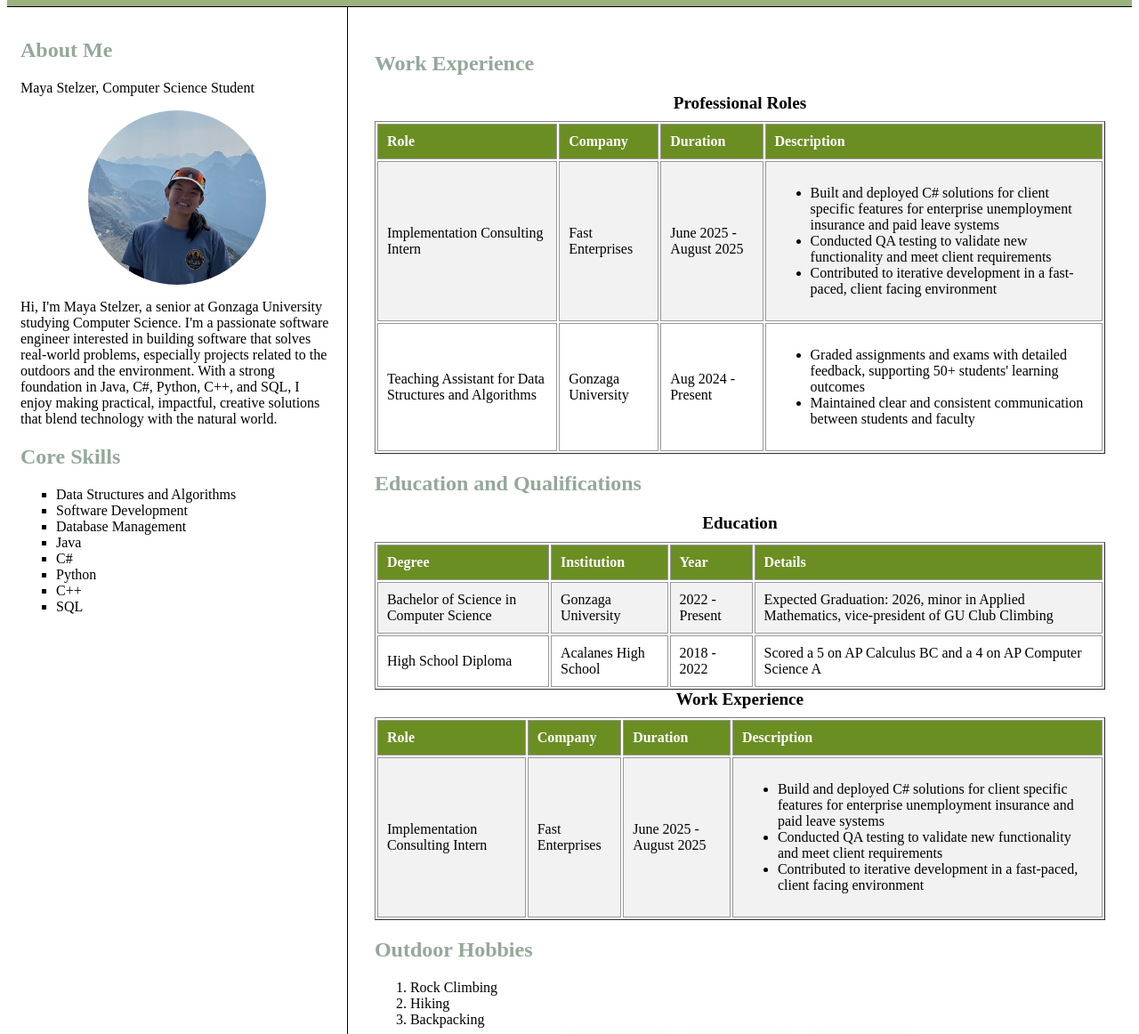
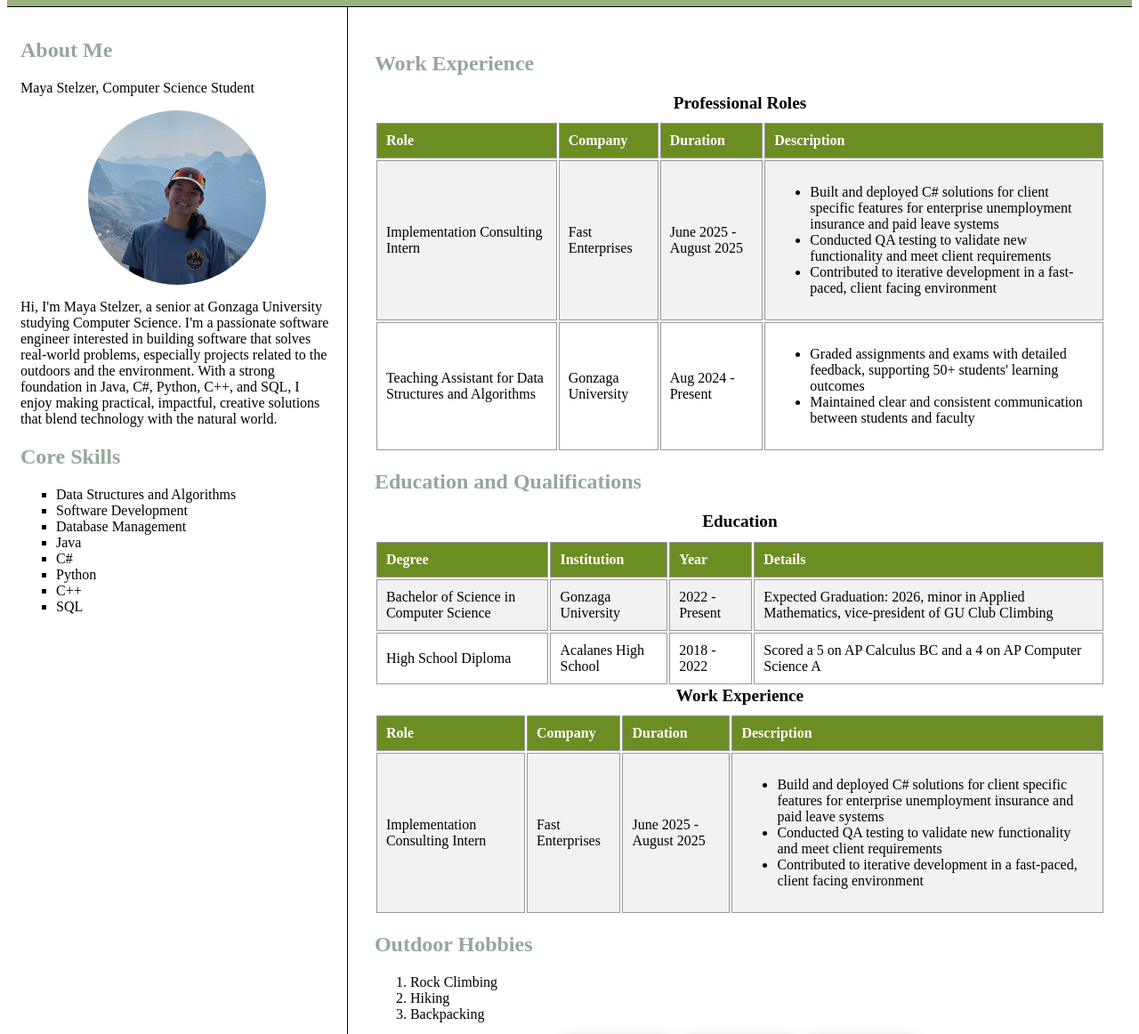
Before and after one commit to GU-Web-Dev-2025/homework-2-css-MayaStelzer, a plain HTML site: page index.html in a window 1280 px wide. Shown: the part 121-1283 px from the top of the page at 89% size. Drawn offline with Linux system fonts and the light colour scheme.

Commit message:
fix: fixed obsolete styling

```diff
--- a/index.html
+++ b/index.html
@@ -39,7 +39,7 @@
         <div id="main">
             <section id="work-experience">
                 <h2>Work Experience</h2>
-                <table border="1">
+                <table>
                     <caption>Professional Roles</caption>
                     <tr>
                         <th>Role</th>
@@ -74,7 +74,7 @@
             </section>
             <section id="education">
                 <h2>Education and Qualifications</h2>
-                <table border="1">
+                <table>
                     <caption>Education</caption>
                     <tr>
                         <th>Degree</th>
@@ -95,9 +95,7 @@
                         <td>Scored a 5 on AP Calculus BC and a 4 on AP Computer Science A</td>
                     </tr>
                 </table>
-            </section>
-            <section id="work-experience">
-                <table border="1">
+                <table>
                     <caption>Work Experience</caption>
                     <tr>
                         <th>Role</th>
```
Also changed, not shown: 1 other file.
